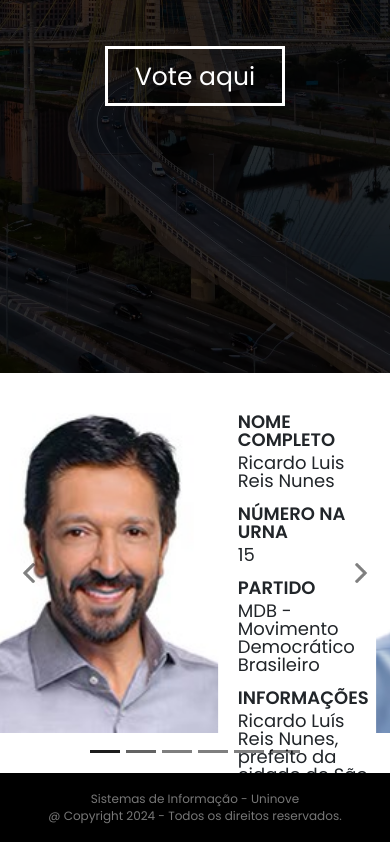
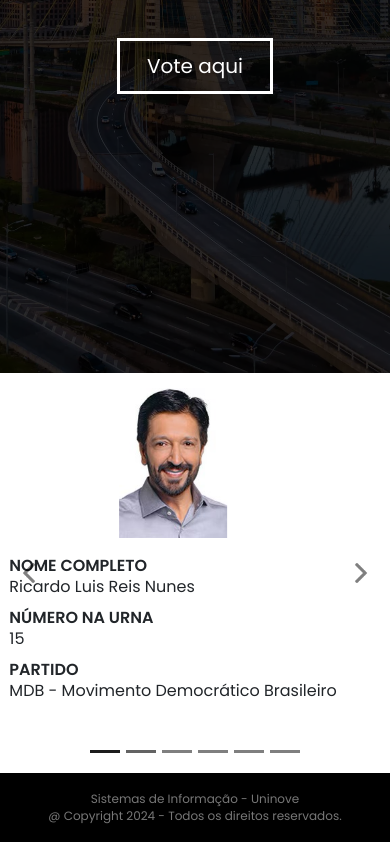
Before and after one commit to lucas-dos-santos-gomes/mayoral-votes-2024, a plain HTML site: page index.html in a window 390 px wide. Shown: the part 471-1313 px from the top of the page. Drawn offline with nearby package versions, Linux system fonts and the light colour scheme.

Commit message:
Index page 100% responsive

```diff
--- a/src/styles/index.css
+++ b/src/styles/index.css
@@ -112,11 +112,7 @@
 
 .main > .vote-link {
   display: inline-flex;
-  justify-content: center;
-  align-items: center;
-
-  width: 180px;
-  height: 60px;
+  padding: 15px 27px;
   margin-top: 50px;
 
   font-size: 2.5rem;
@@ -192,6 +188,15 @@
 }
 
 /* Media Queries */
+@media screen and (max-width: 992px) {
+  .carousel-item .candidate-info {
+    height: auto;
+  }
+  .carousel-item .candidate-info > h3:nth-child(7),
+  .carousel-item .candidate-info > p:last-child {
+    display: none;
+  }
+}
 
 @media screen and (max-width: 560px) {
   .header .refresh, .header__nav {
@@ -260,4 +265,27 @@
   .hamburguer-nav_list_item > a {
     color: #042429;
   }
+
+  .main > h1, .main > h2 {
+    font-size: 3rem;
+  }
+
+  .main > .vote-link {
+    font-size: 2rem;
+  }
 }
+
+@media screen and (max-width: 450px) {
+  .carousel-item > .container {
+    flex-direction: column;
+    padding-top: 15px;
+  }
+
+  .carousel-item img {
+    height: 150px;
+  }
+
+  .carousel-item .candidate-info {
+    font-size: 1.6rem;
+  }
+}
--- a/src/styles/reset.css
+++ b/src/styles/reset.css
@@ -2,6 +2,7 @@
 
 :root {
 	font-size: 62.5%;
+  min-width: 300px;
 }
 
 html, body, div, span, applet, object, iframe,
```
